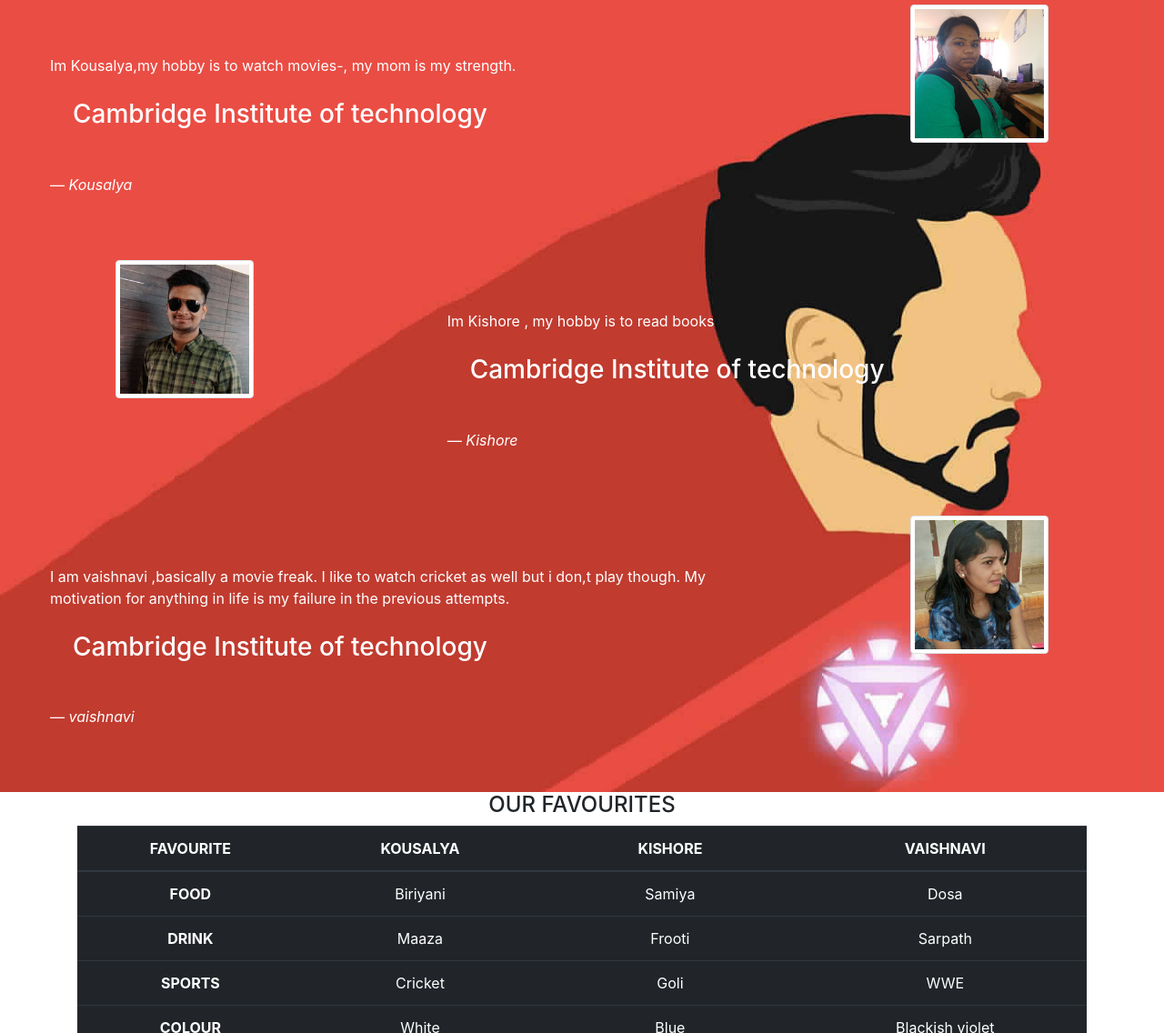
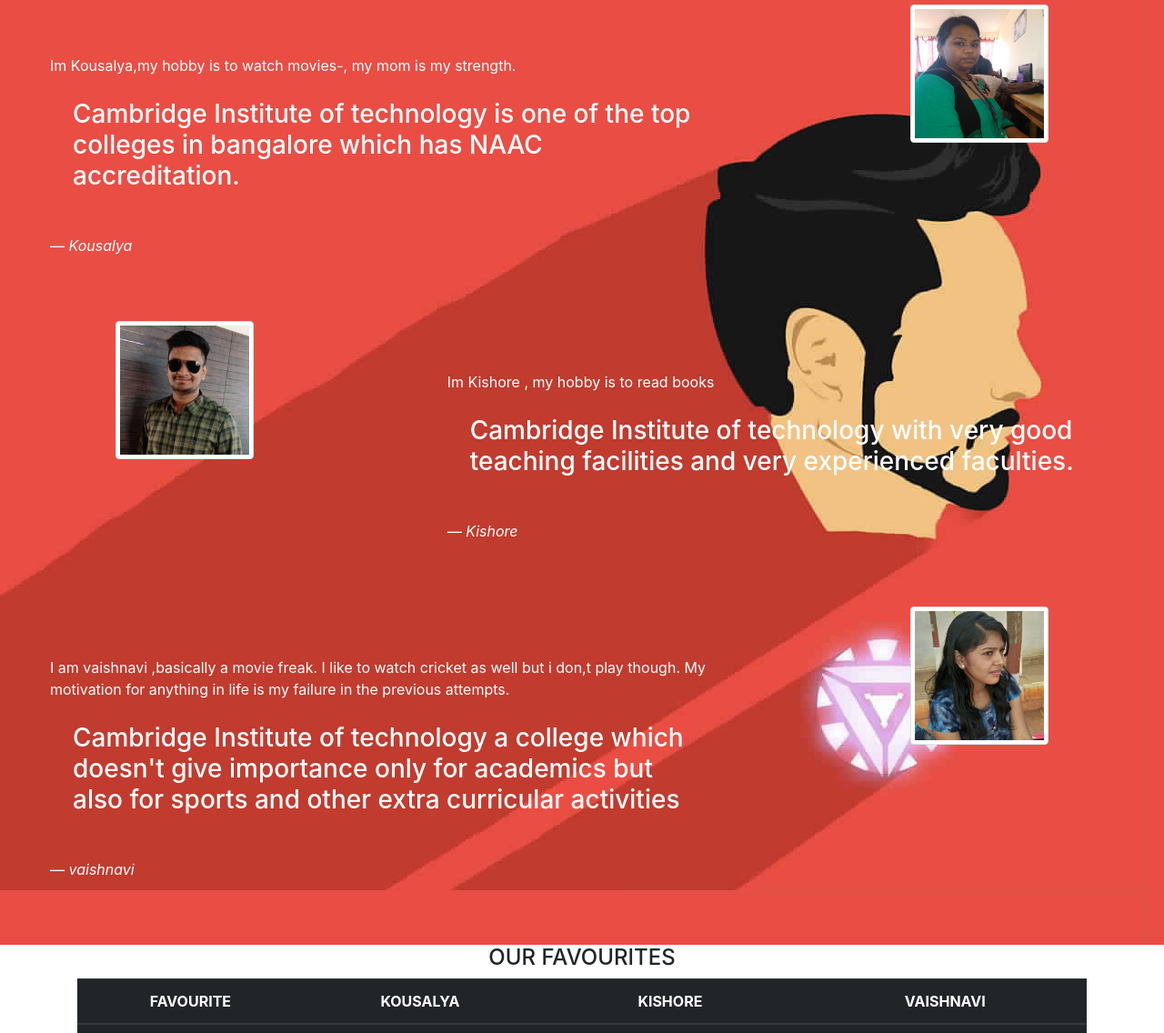
Before and after one commit to kishorekenneth/kishorekenneth.github.io, a plain HTML site: page index.html in a window 1280 px wide. Shown: the part 1348-2484 px from the top of the page at 91% size. Drawn offline with nearby package versions, Linux system fonts and the light colour scheme.

Commit message:
Update index.html

```diff
--- a/index.html
+++ b/index.html
@@ -132,7 +132,7 @@
 								<i class="fas fa-quote-left"></i>
 
 								Im Kousalya,my hobby is to watch movies-, my mom is my strength.
-								<h3>Cambridge Institute of technology</h3>
+								<h3>Cambridge Institute of technology is one of the top colleges in bangalore which has NAAC accreditation.</h3>
 
 
 								<cite>&#8212;   Kousalya </cite>
@@ -154,7 +154,7 @@
 								<i class="fas fa-quote-left"></i>
 
 								Im Kishore , my hobby is to read books
-								<h3>Cambridge Institute of technology</h3>
+								<h3>Cambridge Institute of technology with very good teaching facilities and very experienced faculties.</h3>
 
 
 								<cite>&#8212;  Kishore </cite>
@@ -170,7 +170,7 @@
 							<blockquote>
 								<i class="fas fa-quote-left"></i>
 								I am vaishnavi ,basically a movie freak. I like to watch cricket as well but i don,t play though. My motivation for anything in life is my failure in the previous attempts.
-								<h3>Cambridge Institute of technology</h3>
+								<h3>Cambridge Institute of technology a college which doesn't give importance only for academics but also for sports and other extra curricular activities </h3>
 
 								<cite>&#8212; vaishnavi</cite>
 							</blockquote>
```
